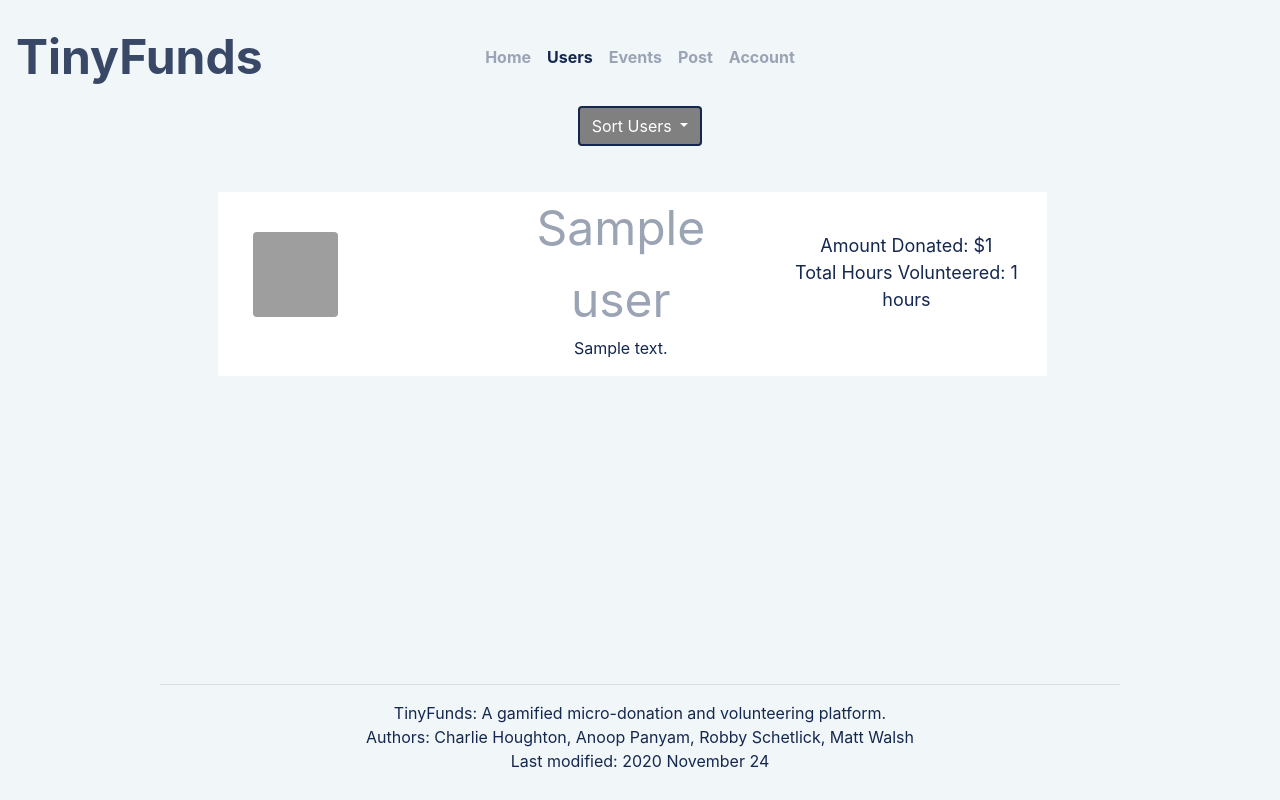
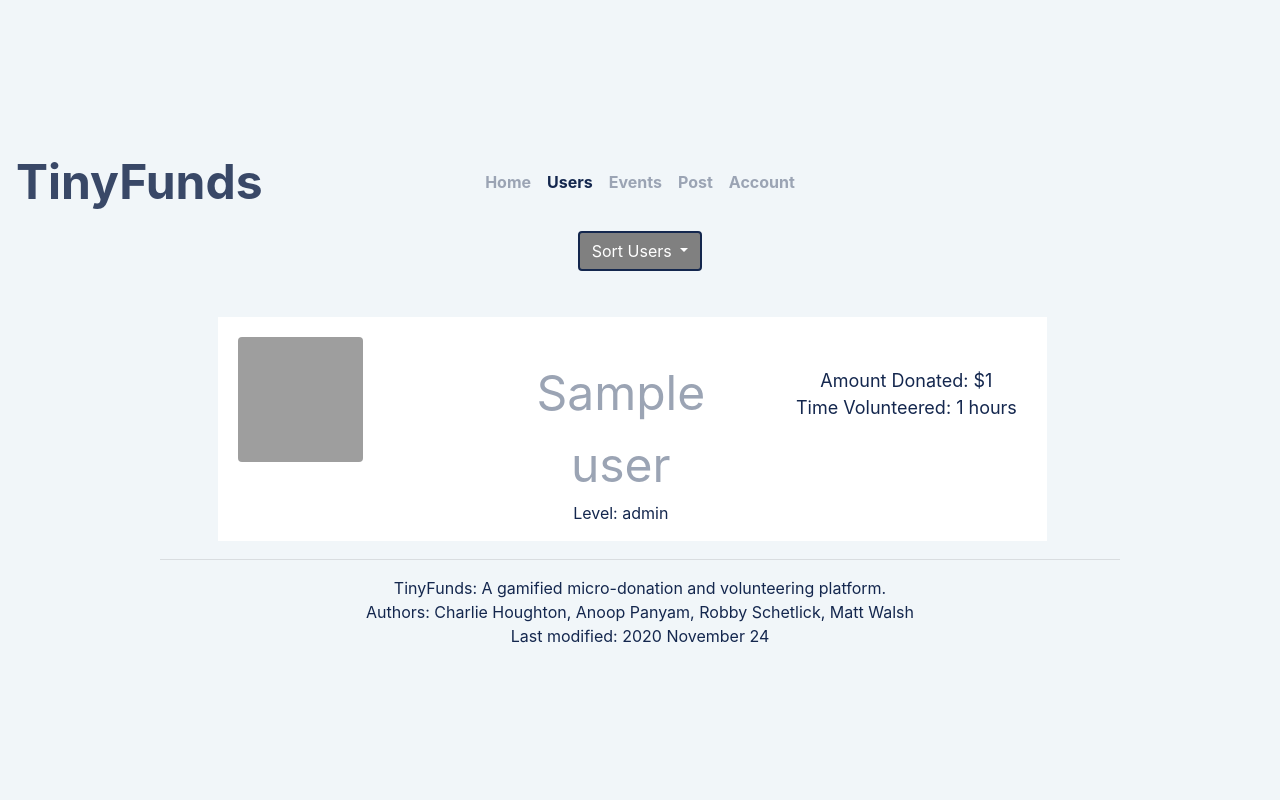
Before and after one commit to sleepy/tinyfunds, a Django app: template tinyfunds/templates/tinyfunds/users.html in a window 1280 px wide. Run offline with Django 3.2, Linux system fonts and the light colour scheme; the template is opened without the code that fills it: most values are stand-ins (such as "Sample title", 1, 10 or a date in 2020); some libraries are stand-ins or nearby versions; grey boxes are pictures that could not be loaded.

Commit message:
style update2

```diff
--- a/tinyfunds/templates/tinyfunds/users.html
+++ b/tinyfunds/templates/tinyfunds/users.html
@@ -61,29 +61,27 @@
         <div class="col-md-2">
         </div>
         <div class="col-md-8 text-center">
-            <ul class="list-group list-group-flush" style="margin-top:12px; height: calc(100vh - 300px); overflow-y: auto;">
+            <ul class="list-group list-group-flush" style="margin-top:12px; height: 250px; overflow-y: auto;">
                 {% for user in user_list %}
                 {% if user.name != None and user.name != "" %}
                 <br>
                 <div class="row border-dark" style="background-color: white; width: 100%;">
                   <div class = " border-dark" style="height: 100%; width: 33%">
-                    <img src="{{ user.pfp }}" class="rounded vertical-center" style="height: 85px; width: 85px; margin-left: 50px; margin-bottom: 40px; float: left; position: relative;"></img>
+                    <img src="{{ user.pfp }}" class="rounded vertical-center" style="height: 125px; width: 125px; margin-left: 35px; margin-bottom: 20px; margin-top:20px; float: left; position: relative;"></img>
                   </div>
-                  <div class = " border-dark" style="height: 100%; width: 33%">
+                  <div class = "border-dark vertical-center" style="height: 100%; width: 33%">
                     <a class="nav-link" href="{% url 'user' user.id %}">
                         <font size="+5">{{user.name}}</font>
                     </a>
-                    <p>
-                    {{user.bio}}
-                    </p>
+                    <p> Level: {{ user.get_level }}</p>
                   </div>
                   <div class = "border-dark" style="height: 100%; width: 30%; margin-left: 20px;">
-                      <div class= "vertical-center">
+                      <div class= "vertical-center" style="margin-top: 50px;">
                         <div class = "justify-content-center">
                           <font size="+1"> Amount Donated: ${{user.total_donated}} </font>
                         </div>
                         <div class = "justify-content-center" >
-                          <font size="+1"> Total Hours Volunteered: {{user.total_hours_pledged}} hours </font>
+                          <font size="+1"> Time Volunteered: {{user.total_hours_pledged}} hours </font>
                         </div>
                     </div>
                   </div>
```
